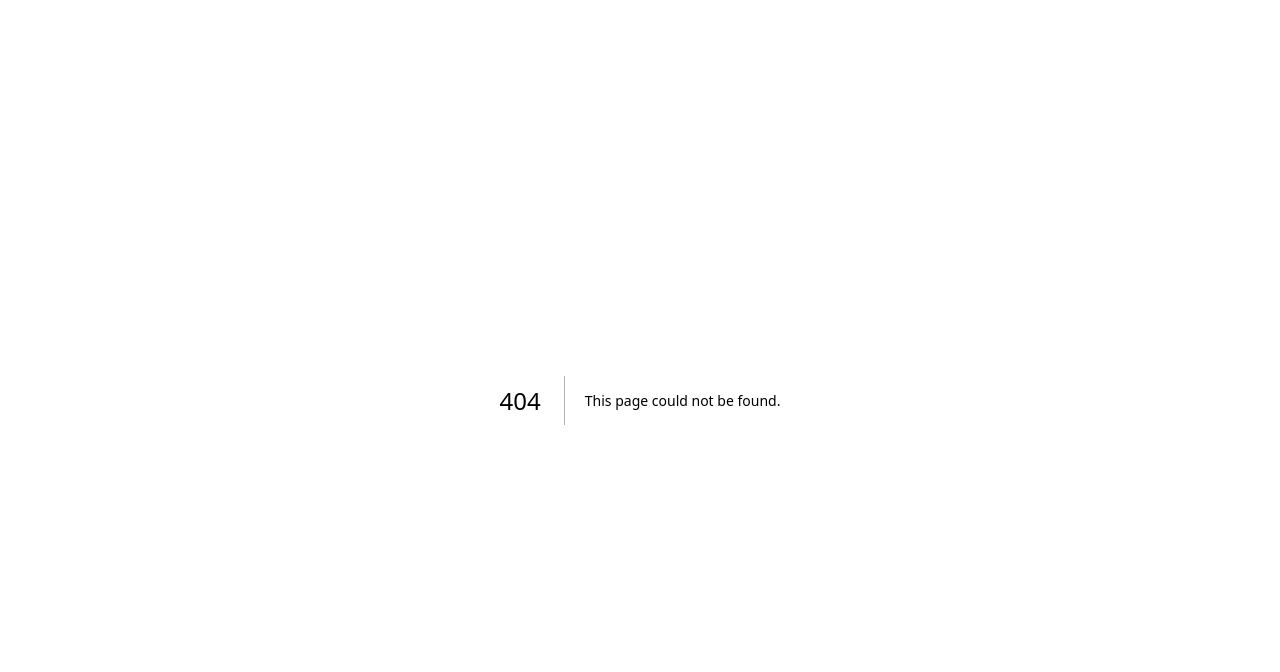
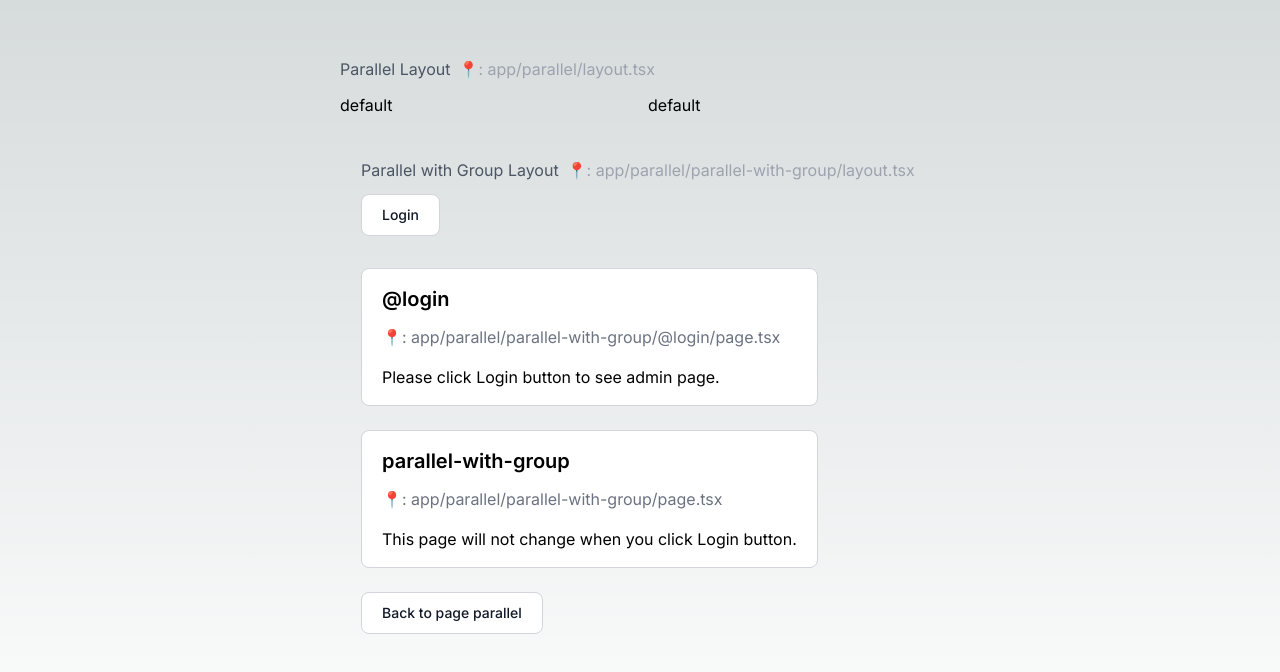
Before and after one commit to ysl0628/route-example, a Next.js app: page /parallel/parallel-with-group in a window 1280 px wide. Before the commit this address had no page. Shown: the top 672 px of the page. Built offline with nearby package versions, Linux system fonts and the light colour scheme.

Commit message:
feat: add parallel-with-group page and child page

```diff
--- a/app/page.tsx
+++ b/app/page.tsx
@@ -1,9 +1,9 @@
-import Image from "next/image";
+import Image from 'next/image'
 
 export default function Home() {
   return (
     <main className="flex min-h-screen flex-col items-center justify-between p-24">
-      <div className="z-10 max-w-5xl w-full items-center justify-between font-mono text-sm lg:flex">
+      {/* <div className="z-10 max-w-5xl w-full items-center justify-between font-mono text-sm lg:flex">
         <p className="fixed left-0 top-0 flex w-full justify-center border-b border-gray-300 bg-gradient-to-b from-zinc-200 pb-6 pt-8 backdrop-blur-2xl dark:border-neutral-800 dark:bg-zinc-800/30 dark:from-inherit lg:static lg:w-auto  lg:rounded-xl lg:border lg:bg-gray-200 lg:p-4 lg:dark:bg-zinc-800/30">
           Get started by editing&nbsp;
           <code className="font-mono font-bold">app/page.tsx</code>
@@ -15,7 +15,7 @@ export default function Home() {
             target="_blank"
             rel="noopener noreferrer"
           >
-            By{" "}
+            By{' '}
             <Image
               src="/vercel.svg"
               alt="Vercel Logo"
@@ -26,18 +26,7 @@ export default function Home() {
             />
           </a>
         </div>
-      </div>
-
-      <div className="relative flex place-items-center before:absolute before:h-[300px] before:w-full sm:before:w-[480px] before:-translate-x-1/2 before:rounded-full before:bg-gradient-radial before:from-white before:to-transparent before:blur-2xl before:content-[''] after:absolute after:-z-20 after:h-[180px] after:w-full sm:after:w-[240px] after:translate-x-1/3 after:bg-gradient-conic after:from-sky-200 after:via-blue-200 after:blur-2xl after:content-[''] before:dark:bg-gradient-to-br before:dark:from-transparent before:dark:to-blue-700 before:dark:opacity-10 after:dark:from-sky-900 after:dark:via-[#0141ff] after:dark:opacity-40 before:lg:h-[360px] z-[-1]">
-        <Image
-          className="relative dark:drop-shadow-[0_0_0.3rem_#ffffff70] dark:invert"
-          src="/next.svg"
-          alt="Next.js Logo"
-          width={180}
-          height={37}
-          priority
-        />
-      </div>
+      </div> */}
 
       <div className="mb-32 grid text-center lg:max-w-5xl lg:w-full lg:mb-0 lg:grid-cols-4 lg:text-left">
         <a
@@ -47,7 +36,7 @@ export default function Home() {
           rel="noopener noreferrer"
         >
           <h2 className={`mb-3 text-2xl font-semibold`}>
-            Docs{" "}
+            Docs{' '}
             <span className="inline-block transition-transform group-hover:translate-x-1 motion-reduce:transform-none">
               -&gt;
             </span>
@@ -58,13 +47,12 @@ export default function Home() {
         </a>
 
         <a
-          href="https://nextjs.org/learn?utm_source=create-next-app&utm_medium=appdir-template-tw&utm_campaign=create-next-app"
+          href="/parallel"
           className="group rounded-lg border border-transparent px-5 py-4 transition-colors hover:border-gray-300 hover:bg-gray-100 hover:dark:border-neutral-700 hover:dark:bg-neutral-800/30"
-          target="_blank"
           rel="noopener noreferrer"
         >
           <h2 className={`mb-3 text-2xl font-semibold`}>
-            Learn{" "}
+            Parallel Routes
             <span className="inline-block transition-transform group-hover:translate-x-1 motion-reduce:transform-none">
               -&gt;
             </span>
@@ -81,7 +69,7 @@ export default function Home() {
           rel="noopener noreferrer"
         >
           <h2 className={`mb-3 text-2xl font-semibold`}>
-            Templates{" "}
+            Templates{' '}
             <span className="inline-block transition-transform group-hover:translate-x-1 motion-reduce:transform-none">
               -&gt;
             </span>
@@ -98,7 +86,7 @@ export default function Home() {
           rel="noopener noreferrer"
         >
           <h2 className={`mb-3 text-2xl font-semibold`}>
-            Deploy{" "}
+            Deploy{' '}
             <span className="inline-block transition-transform group-hover:translate-x-1 motion-reduce:transform-none">
               -&gt;
             </span>
@@ -109,5 +97,5 @@ export default function Home() {
         </a>
       </div>
     </main>
-  );
+  )
 }
--- /dev/null
+++ b/app/parallel/parallel-with-group/@admin/default.tsx
@@ -0,0 +1,3 @@
+export default function Default() {
+  return <div>default</div>
+}
--- /dev/null
+++ b/app/parallel/parallel-with-group/@admin/page.tsx
@@ -0,0 +1,15 @@
+import PageCard from '@/components/PageCard'
+import React from 'react'
+
+const Page = () => {
+  return (
+    <PageCard
+      title="@admin"
+      path="app/parallel/parallel-with-group/@admin/page.tsx"
+    >
+      You can see this page because you are an admin.
+    </PageCard>
+  )
+}
+
+export default Page
--- /dev/null
+++ b/app/parallel/parallel-with-group/@login/default.tsx
@@ -0,0 +1,3 @@
+export default function Default() {
+  return <div>default</div>
+}
--- /dev/null
+++ b/app/parallel/parallel-with-group/@login/page.tsx
@@ -0,0 +1,15 @@
+import PageCard from '@/components/PageCard'
+import React from 'react'
+
+const Page = () => {
+  return (
+    <PageCard
+      title="@login"
+      path="app/parallel/parallel-with-group/@login/page.tsx"
+    >
+      Please click Login button to see admin page.
+    </PageCard>
+  )
+}
+
+export default Page
--- /dev/null
+++ b/app/parallel/parallel-with-group/layout.tsx
@@ -0,0 +1,41 @@
+'use client'
+
+import Button from '@/components/Button'
+import LayoutCard from '@/components/LayoutCard'
+import { useRouter } from 'next/navigation'
+import { useState } from 'react'
+
+type Props = {
+  admin: React.ReactNode
+  login: React.ReactNode
+  children: React.ReactNode
+}
+
+export default function Layout({ admin, login, children }: Props) {
+  const route = useRouter()
+  const [isLogin, setIsLogin] = useState(false)
+
+  const handleLogin = () => setIsLogin((prev) => !prev)
+  const handleBackToParallel = () => route.push('/parallel')
+
+  return (
+    <LayoutCard
+      title="Parallel with Group Layout"
+      path="app/parallel/parallel-with-group/layout.tsx"
+    >
+      <div className="flex w-full mb-6">
+        <div className="flex flex-col gap-6">
+          <div className="flex gap-4">
+            <Button
+              label={isLogin ? 'Back to login' : 'Login'}
+              action={handleLogin}
+            />
+          </div>
+          <div className="w-full">{isLogin ? admin : login}</div>
+          {children}
+        </div>
+      </div>
+      <Button label={'Back to page parallel'} action={handleBackToParallel} />
+    </LayoutCard>
+  )
+}
--- /dev/null
+++ b/app/parallel/parallel-with-group/page.tsx
@@ -0,0 +1,15 @@
+import PageCard from '@/components/PageCard'
+import React from 'react'
+
+const Page = () => {
+  return (
+    <PageCard
+      title="parallel-with-group"
+      path="app/parallel/parallel-with-group/page.tsx"
+    >
+      This page will not change when you click Login button.
+    </PageCard>
+  )
+}
+
+export default Page
```
